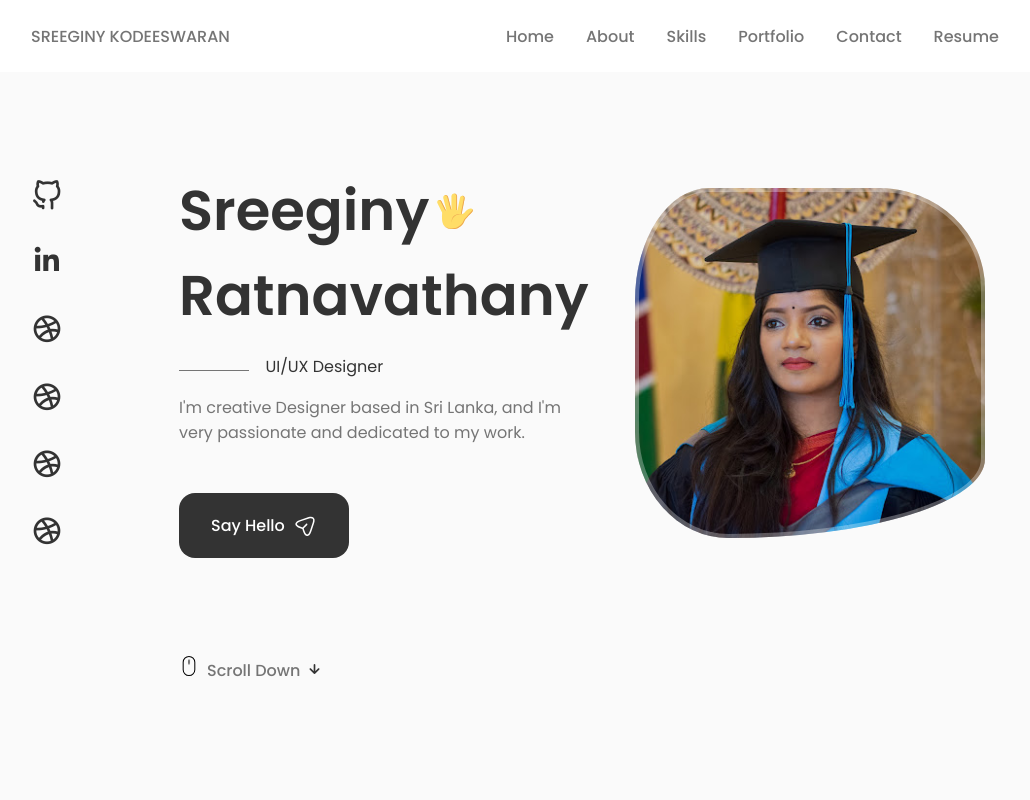
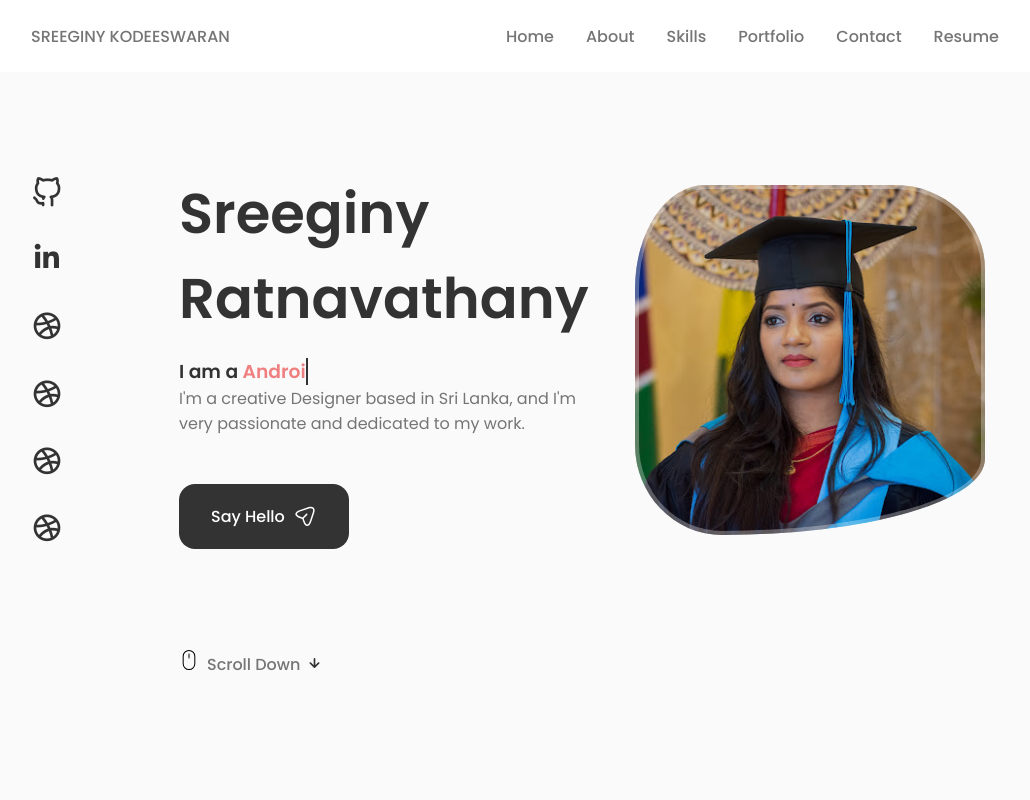
Before and after one commit to sreeginy/myportfolio, a React (Create React App) app: page / in a window 1280 px wide. Shown: the top 800 px of the page, without its empty margins (125-1155 px from the left). Built offline with nearby package versions, Linux system fonts and the light colour scheme.

Commit message:
add animation-job title

```diff
--- a/src/components/home/Data.jsx
+++ b/src/components/home/Data.jsx
@@ -1,74 +1,52 @@
-import React from "react";
+import React, { useState, useEffect } from "react";
 
 const Data = () => {
+  const [jobTitle, setJobTitle] = useState("");
+  const titles = ["Android Developer", "UI/UX Designer"];
+  const [titleIndex, setTitleIndex] = useState(0);
+  const [isTyping, setIsTyping] = useState(true);
+
+  useEffect(() => {
+    const interval = setInterval(() => {
+      setTitleIndex((prevIndex) => (prevIndex + 1) % titles.length);
+      setIsTyping(true); // Start typing animation for the new title
+    }, 3000); // Change the title every 4 seconds
+    return () => clearInterval(interval);
+  }, []);
+
+  useEffect(() => {
+    let currentIndex = 0;
+    let currentText = "";
+    const typingInterval = setInterval(() => {
+      if (currentIndex < titles[titleIndex].length) {
+        currentText += titles[titleIndex][currentIndex];
+        setJobTitle(currentText);
+        currentIndex++;
+      } else {
+        setIsTyping(false); // Stop typing animation for the current title
+        clearInterval(typingInterval);
+      }
+    }, 100); // Typing speed
+    return () => clearInterval(typingInterval);
+  }, [titleIndex]);
+
   return (
     <div className="home__data">
+      <h1 className="home__title">
+        Sreeginy <span>Ratnavathany</span>
+      </h1>
+      {/* <h3 className="typing-animation">I am a {isTyping ? jobTitle : titles[titleIndex]}</h3> */}
+      <h3 className="typing-animation">
+  I am a <span className="highlight">{isTyping ? jobTitle : titles[titleIndex]}</span>
+</h3>
 
-
-        <h1 className="home__title">  Sreeginy
-
-        <svg
-                  width="36"
-                  height="36"
-                  viewBox="0 0 48 48"
-                  fill="none"
-                  xmlns="http://www.w3.org/2000/svg"
-                  class="home__hand"
-                >
-                  <path
-                    d="M25.4995 32.0305L31.3495 33.1555L36.1495 8.48051C36.4495 6.83051 35.3995 5.18051 33.8245 4.88051C32.1745 4.58051 30.5995 5.70551 30.2995 7.35551L25.4995 32.0305Z"
-                    fill="#FFDD67"
-                  ></path>
-                  <path
-                    d="M33.8996 4.88018C33.6746 4.80518 33.5246 4.80518 33.2996 4.80518C34.6496 5.33018 35.3996 6.75518 35.0996 8.25518L30.2996 32.9302L31.3496 33.1552L36.1496 8.48018C36.5246 6.75518 35.4746 5.18018 33.8996 4.88018Z"
-                    fill="#EBA352"
-                  ></path>
-                  <path
-                    d="M19.4995 32.7802H26.5495V5.55518C26.5495 3.53018 24.9745 1.80518 23.0245 1.80518C21.1495 1.80518 19.4995 3.45518 19.4995 5.55518V32.7802Z"
-                    fill="#FFDD67"
-                  ></path>
-                  <path
-                    d="M23.0995 1.80518C22.9495 1.80518 22.7245 1.80518 22.5745 1.88018C24.2995 2.18018 25.5745 3.68018 25.5745 5.55518V32.8552H26.6245V5.55518C26.6245 3.45518 25.0495 1.80518 23.0995 1.80518Z"
-                    fill="#EBA352"
-                  ></path>
-                  <path
-                    d="M15.7495 32.7054L21.7495 31.1304L15.2245 6.30541C14.7745 4.58041 13.0495 3.53041 11.3995 3.90541C9.74948 4.35541 8.77448 6.08041 9.22448 7.80541L15.7495 32.7054Z"
-                    fill="#FFDD67"
-                  ></path>
-                  <path
-                    d="M11.3995 3.90541L10.9495 4.13041C12.4495 4.05541 13.7995 5.03041 14.2495 6.60541L20.7745 31.4304L21.8245 31.1304L15.2245 6.30541C14.7745 4.58041 13.0495 3.53041 11.3995 3.90541Z"
-                    fill="#EBA352"
-                  ></path>
-                  <path
-                    d="M2.99937 10.355C1.57437 11.03 1.12437 12.83 1.87437 14.33L11.7744 34.055L16.7994 31.505L6.89937 11.78C6.14937 10.28 4.42437 9.68 2.99937 10.355Z"
-                    fill="#FFDD67"
-                  ></path>
-                  <path
-                    d="M2.99956 10.355C2.84956 10.43 2.69956 10.505 2.54956 10.655C3.82456 10.28 5.24956 10.955 5.92456 12.305L15.8246 32.03L16.7996 31.58L6.89956 11.78C6.14956 10.28 4.42456 9.68 2.99956 10.355Z"
-                    fill="#EBA352"
-                  ></path>
-                  <path
-                    d="M46.2744 22.2801C45.0744 19.9551 41.3244 20.1051 37.4994 24.3051C34.7994 27.2301 34.2744 28.2051 31.5744 28.1301V25.0551C31.5744 25.0551 25.7994 20.7801 14.3244 22.7301C14.3244 22.7301 7.79945 23.6301 7.79945 27.0801C7.79945 27.0801 6.67445 35.4051 8.99945 40.6551C12.4494 48.4551 30.1494 50.4801 35.6994 37.2051C36.8244 34.5801 39.0744 32.6301 41.0994 30.1551C43.4244 27.1551 47.5494 24.7551 46.2744 22.2801Z"
-                    fill="#FFDD67"
-                  ></path>
-                  <path
-                    d="M46.2745 22.28C46.0495 21.83 45.7495 21.53 45.3745 21.23C45.4495 21.305 45.5245 21.38 45.5245 21.53C46.7995 24.08 42.6745 26.405 40.1995 29.405C38.1745 31.88 35.9245 33.83 34.7995 36.455C29.9995 47.93 16.0495 47.93 10.1995 42.68C15.5245 48.68 30.5245 49.28 35.5495 37.205C36.6745 34.58 38.9245 32.63 40.9495 30.155C43.4245 27.155 47.5495 24.755 46.2745 22.28ZM32.3245 28.13C27.4495 26.33 18.7495 29.63 19.9495 38.405C19.9495 30.23 27.3745 28.205 31.4245 28.205C32.0245 28.13 32.3245 28.13 32.3245 28.13Z"
-                    fill="#EBA352"
-                  ></path>
-        </svg>
-
-        Ratnavathany
-
-
-        </h1>
-
-        <h3 className="home__subtitle">UI/UX Designer</h3>
-        <p className="home__description">I'm creative Designer based in Sri Lanka, and I'm very passionate and dedicated to my work.</p>
-
+      <p className="home__description">
+        I'm a creative Designer based in Sri Lanka, and I'm very passionate and dedicated to my work.
+      </p>
       <a href="#contact" className="button button--flex">
         Say Hello
         <svg
-                  class="button__icon"
+          className="button__icon"
           xmlns="http://www.w3.org/2000/svg"
           width="24"
           height="24"
@@ -86,8 +64,121 @@ const Data = () => {
         </svg>
       </a>
     </div>
+  );
+};
 
-    )
-}
+export default Data;
 
-export default Data
+
+
+
+
+
+
+
+
+
+
+
+
+
+
+
+
+
+
+
+
+// import React from "react";
+
+// const Data = () => {
+//     return (
+//      <div className="home__data">
+
+
+//         <h1 className="home__title">  Sreeginy
+
+//         <svg
+//                   width="36"
+//                   height="36"
+//                   viewBox="0 0 48 48"
+//                   fill="none"
+//                   xmlns="http://www.w3.org/2000/svg"
+//                   class="home__hand"
+//                 >
+//                   <path
+//                     d="M25.4995 32.0305L31.3495 33.1555L36.1495 8.48051C36.4495 6.83051 35.3995 5.18051 33.8245 4.88051C32.1745 4.58051 30.5995 5.70551 30.2995 7.35551L25.4995 32.0305Z"
+//                     fill="#FFDD67"
+//                   ></path>
+//                   <path
+//                     d="M33.8996 4.88018C33.6746 4.80518 33.5246 4.80518 33.2996 4.80518C34.6496 5.33018 35.3996 6.75518 35.0996 8.25518L30.2996 32.9302L31.3496 33.1552L36.1496 8.48018C36.5246 6.75518 35.4746 5.18018 33.8996 4.88018Z"
+//                     fill="#EBA352"
+//                   ></path>
+//                   <path
+//                     d="M19.4995 32.7802H26.5495V5.55518C26.5495 3.53018 24.9745 1.80518 23.0245 1.80518C21.1495 1.80518 19.4995 3.45518 19.4995 5.55518V32.7802Z"
+//                     fill="#FFDD67"
+//                   ></path>
+//                   <path
+//                     d="M23.0995 1.80518C22.9495 1.80518 22.7245 1.80518 22.5745 1.88018C24.2995 2.18018 25.5745 3.68018 25.5745 5.55518V32.8552H26.6245V5.55518C26.6245 3.45518 25.0495 1.80518 23.0995 1.80518Z"
+//                     fill="#EBA352"
+//                   ></path>
+//                   <path
+//                     d="M15.7495 32.7054L21.7495 31.1304L15.2245 6.30541C14.7745 4.58041 13.0495 3.53041 11.3995 3.90541C9.74948 4.35541 8.77448 6.08041 9.22448 7.80541L15.7495 32.7054Z"
+//                     fill="#FFDD67"
+//                   ></path>
+//                   <path
+//                     d="M11.3995 3.90541L10.9495 4.13041C12.4495 4.05541 13.7995 5.03041 14.2495 6.60541L20.7745 31.4304L21.8245 31.1304L15.2245 6.30541C14.7745 4.58041 13.0495 3.53041 11.3995 3.90541Z"
+//                     fill="#EBA352"
+//                   ></path>
+//                   <path
+//                     d="M2.99937 10.355C1.57437 11.03 1.12437 12.83 1.87437 14.33L11.7744 34.055L16.7994 31.505L6.89937 11.78C6.14937 10.28 4.42437 9.68 2.99937 10.355Z"
+//                     fill="#FFDD67"
+//                   ></path>
+//                   <path
+//                     d="M2.99956 10.355C2.84956 10.43 2.69956 10.505 2.54956 10.655C3.82456 10.28 5.24956 10.955 5.92456 12.305L15.8246 32.03L16.7996 31.58L6.89956 11.78C6.14956 10.28 4.42456 9.68 2.99956 10.355Z"
+//                     fill="#EBA352"
+//                   ></path>
+//                   <path
+//                     d="M46.2744 22.2801C45.0744 19.9551 41.3244 20.1051 37.4994 24.3051C34.7994 27.2301 34.2744 28.2051 31.5744 28.1301V25.0551C31.5744 25.0551 25.7994 20.7801 14.3244 22.7301C14.3244 22.7301 7.79945 23.6301 7.79945 27.0801C7.79945 27.0801 6.67445 35.4051 8.99945 40.6551C12.4494 48.4551 30.1494 50.4801 35.6994 37.2051C36.8244 34.5801 39.0744 32.6301 41.0994 30.1551C43.4244 27.1551 47.5494 24.7551 46.2744 22.2801Z"
+//                     fill="#FFDD67"
+//                   ></path>
+//                   <path
+//                     d="M46.2745 22.28C46.0495 21.83 45.7495 21.53 45.3745 21.23C45.4495 21.305 45.5245 21.38 45.5245 21.53C46.7995 24.08 42.6745 26.405 40.1995 29.405C38.1745 31.88 35.9245 33.83 34.7995 36.455C29.9995 47.93 16.0495 47.93 10.1995 42.68C15.5245 48.68 30.5245 49.28 35.5495 37.205C36.6745 34.58 38.9245 32.63 40.9495 30.155C43.4245 27.155 47.5495 24.755 46.2745 22.28ZM32.3245 28.13C27.4495 26.33 18.7495 29.63 19.9495 38.405C19.9495 30.23 27.3745 28.205 31.4245 28.205C32.0245 28.13 32.3245 28.13 32.3245 28.13Z"
+//                     fill="#EBA352"
+//                   ></path>
+//         </svg>
+
+//         Ratnavathany
+
+
+//         </h1>
+
+//         <h3 className="home__subtitle">UI/UX Designer</h3>
+//         <p className="home__description">I'm creative Designer based in Sri Lanka, and I'm very passionate and dedicated to my work.</p>
+
+//         <a href="#contact" className="button button--flex">
+//             Say Hello
+//             <svg
+//                   class="button__icon"
+//                   xmlns="http://www.w3.org/2000/svg"
+//                   width="24"
+//                   height="24"
+//                   viewBox="0 0 24 24"
+//                   fill="none"
+//                 >
+//                   <path
+//                     d="M14.2199 21.9352C13.0399 21.9352 11.3699 21.1052 10.0499 17.1352L9.32988 14.9752L7.16988 14.2552C3.20988 12.9352 2.37988 11.2652 2.37988 10.0852C2.37988 8.91525 3.20988 7.23525 7.16988 5.90525L15.6599 3.07525C17.7799 2.36525 19.5499 2.57525 20.6399 3.65525C21.7299 4.73525 21.9399 6.51525 21.2299 8.63525L18.3999 17.1252C17.0699 21.1052 15.3999 21.9352 14.2199 21.9352ZM7.63988 7.33525C4.85988 8.26525 3.86988 9.36525 3.86988 10.0852C3.86988 10.8052 4.85988 11.9052 7.63988 12.8252L10.1599 13.6652C10.3799 13.7352 10.5599 13.9152 10.6299 14.1352L11.4699 16.6552C12.3899 19.4352 13.4999 20.4252 14.2199 20.4252C14.9399 20.4252 16.0399 19.4352 16.9699 16.6552L19.7999 8.16525C20.3099 6.62525 20.2199 5.36525 19.5699 4.71525C18.9199 4.06525 17.6599 3.98525 16.1299 4.49525L7.63988 7.33525Z"
+//                     fill="var(--container-color)"
+//                   ></path>
+//                   <path
+//                     d="M10.11 14.7052C9.92005 14.7052 9.73005 14.6352 9.58005 14.4852C9.29005 14.1952 9.29005 13.7152 9.58005 13.4252L13.16 9.83518C13.45 9.54518 13.93 9.54518 14.22 9.83518C14.51 10.1252 14.51 10.6052 14.22 10.8952L10.64 14.4852C10.5 14.6352 10.3 14.7052 10.11 14.7052Z"
+//                     fill="var(--container-color)"
+//                   ></path>
+//            </svg>
+//         </a>
+//      </div>
+
+//     )
+// }
+
+// export default Data
--- a/src/components/home/Home.css
+++ b/src/components/home/Home.css
@@ -126,6 +126,49 @@
     font-size: 1.25rem;
     color: var(--tittle-color);
 }
+
+
+
+.typing-animation {
+    overflow: hidden;
+    display: inline-block;
+    vertical-align: bottom;
+
+}
+.highlight {
+    color: #F08080;
+  }
+
+
+  .typing-animation span {
+    border-right: 2px solid var(--tittle-color); /* Add a border to create the typing effect */
+    animation: typing 3s steps(30, end), blink-caret 0.75s step-end infinite;
+  }
+
+  @keyframes typing {
+    from {
+      width: 0;
+    }
+    to {
+      width: 100%;
+    }
+  }
+
+  @keyframes blink-caret {
+    from,
+    to {
+      border-color: transparent;
+    }
+    50% {
+      border-color: var(--tittle-color);
+    }
+  }
+
+
+
+
+
+
 /* Breakpoints */
 @media screen and (max-width: 992px) {
     .home__content {
--- a/src/components/work/Data.jsx
+++ b/src/components/work/Data.jsx
@@ -46,15 +46,15 @@ export const projectsData = [
 export const projectsNav = [
 
         {
-            name: 'all',
+            name: 'All',
         },
         {
-            name: 'app',
+            name: 'App',
         },
         {
             name: 'web',
         },
         {
-            name: 'design',
+            name: 'Design',
         },
 ];
```
Also changed, not shown: src/components/work/Works.jsx (+27 -28 lines), src/components/work/work.css (+54 -0 lines). Lines whose indentation alone changed are shown as unchanged.
